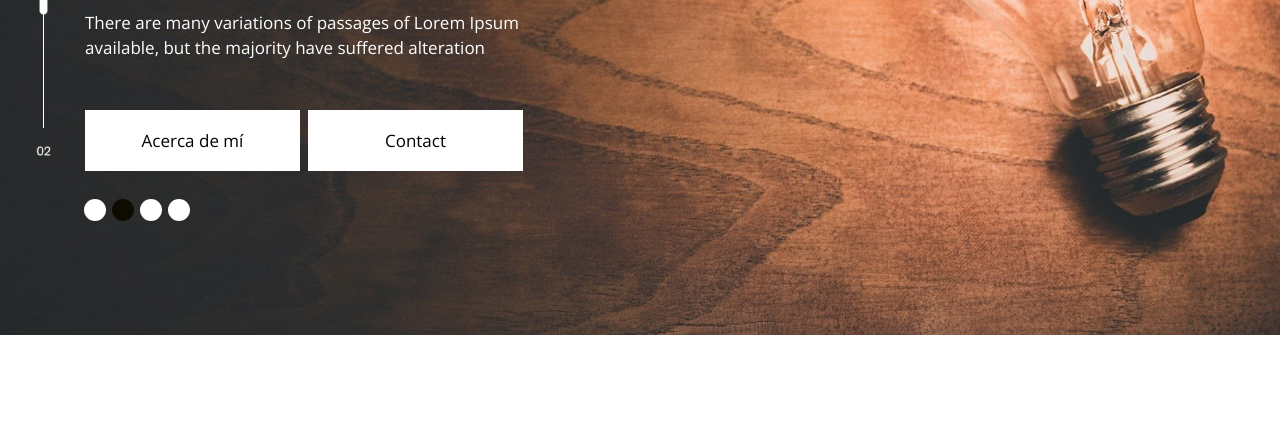
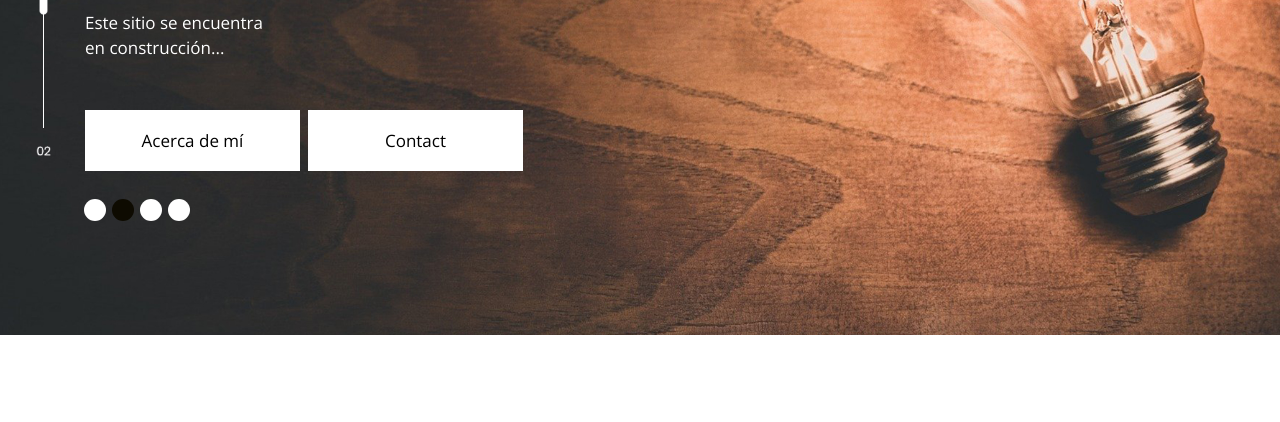
Before and after one commit to noeunla/ejemplo-pagina-web, a website: page index.html in a window 1280 px wide. Shown: the part 365-787 px from the top of the page. Drawn offline with nearby package versions, Linux system fonts and the light colour scheme.

Commit message:
Update index.html
Agrego msj de sitio en construcción

```diff
--- a/index.html
+++ b/index.html
@@ -100,7 +100,7 @@
                               <div class="carousel-caption relative">
                                  <div class="bluid">
                                     <h1>Foquito  <br>Quemado </h1>
-                                    <p>There are many variations of passages of Lorem Ipsum <br>available, but the majority have suffered alteration
+                                    <p>Este sitio se encuentra <br>en construcción...
                                     </p>
                                     <a class="read_more" href="about.html">Acerca de mí </a><a class="read_more" href="contact.html">Contact </a>
                                  </div>
@@ -112,7 +112,7 @@
                               <div class="carousel-caption relative">
                                  <div class="bluid">
                                     <h1>Foquito  <br>Quemado </h1>
-                                    <p>There are many variations of passages of Lorem Ipsum <br>available, but the majority have suffered alteration
+                                    <p>Este sitio se encuentra  <br>en construcción...
                                     </p>
                                     <a class="read_more" href="about.html">Acerca de mí </a><a class="read_more" href="contact.html">Contact </a>
                                  </div>
@@ -124,7 +124,7 @@
                               <div class="carousel-caption relative">
                                  <div class="bluid">
                                     <h1>Foquito  <br>Quemado </h1>
-                                    <p>There are many variations of passages of Lorem Ipsum <br>available, but the majority have suffered alteration
+                                    <p>Este sitio se encuentra   <br>en construcción...
                                     </p>
                                     <a class="read_more" href="about.html">Acerca de mí </a><a class="read_more" href="contact.html">Contact </a>
                                  </div>
@@ -136,7 +136,7 @@
                               <div class="carousel-caption relative">
                                  <div class="bluid">
                                     <h1>Foquito  <br>Quemado </h1>
-                                    <p>There are many variations of passages of Lorem Ipsum <br>available, but the majority have suffered alteration
+                                    <p>Este sitio se encuentra  <br>en construcción...
                                     </p>
                                     <a class="read_more" href="about.html">Acerca de mí </a><a class="read_more" href="contact.html">Contact </a>
                                  </div>
```
